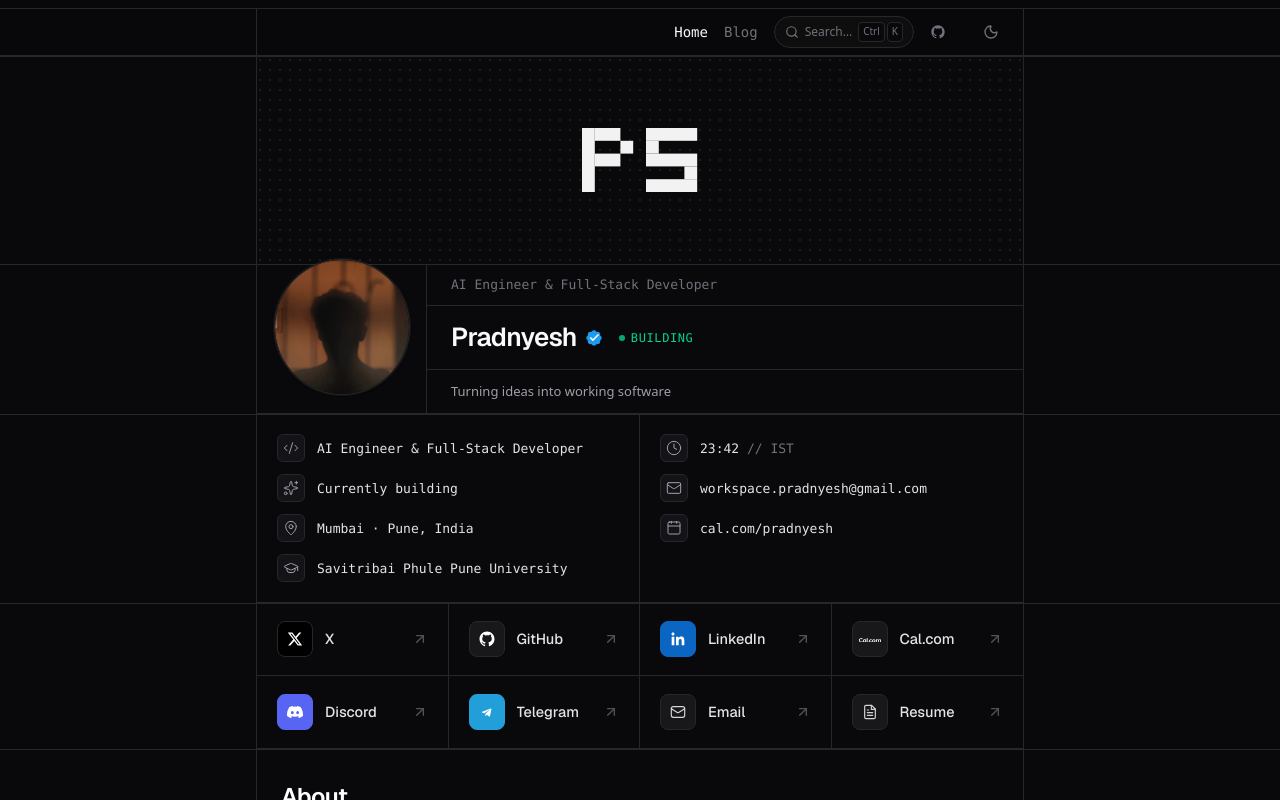
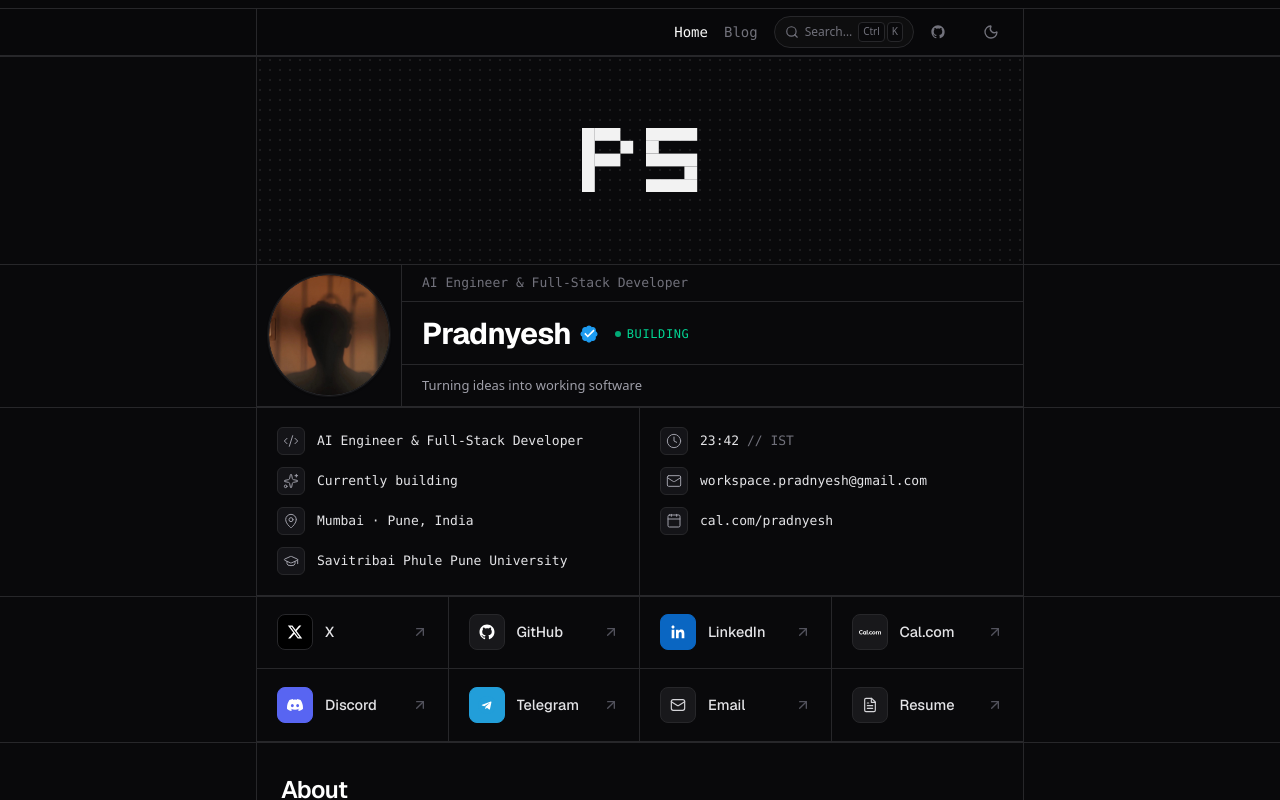
Before and after one commit to 25Pradnyesh/portfolio, a Next.js app: page / in a window 1280 px wide. Shown: the top 800 px of the page. Built offline with nearby package versions, Linux system fonts and the light colour scheme; no server answers.

Commit message:
Correct hero geometry: narrow PFP column, larger centered PFP, compact 3-row layout with tight padding

```diff
--- a/src/components/Overview.tsx
+++ b/src/components/Overview.tsx
@@ -44,16 +44,16 @@ export default function Overview() {
         </div>
       </div>
 
-      {/* 2. PROFILE ROW - Proportional Left PFP Column & Vertically Centered 3-Row Text Structure */}
-      <div className="screen-line-before grid grid-cols-1 sm:grid-cols-[160px_1fr] md:grid-cols-[170px_1fr] border-x border-b border-edge bg-[var(--background)]">
-        {/* Left Column: Large, prominently centered PFP filling the cell */}
-        <div className="border-b sm:border-b-0 sm:border-r border-edge flex items-center justify-center p-3 sm:p-3.5 relative">
-          <div className="size-28 sm:size-32 md:size-[136px] rounded-full border border-zinc-800 bg-zinc-950 relative -mt-5 sm:-mt-6 z-10 overflow-hidden select-none ring-1 ring-white/5 shadow-sm shrink-0">
+      {/* 2. PROFILE ROW - Proportional Left PFP Column & Compact 3-Row Identity Block */}
+      <div className="screen-line-before grid grid-cols-1 sm:grid-cols-[135px_1fr] md:grid-cols-[145px_1fr] border-x border-b border-edge bg-[var(--background)]">
+        {/* Left Column: Narrow column with large PFP occupying most of the cell */}
+        <div className="border-b sm:border-b-0 sm:border-r border-edge flex items-center justify-center p-2 sm:p-2.5">
+          <div className="size-24 sm:size-[114px] md:size-[122px] rounded-full border border-zinc-800 bg-zinc-950 overflow-hidden select-none ring-1 ring-white/5 shadow-sm shrink-0">
             <Image
               src={personal.profileImage}
               alt="Pradnyesh"
-              width={140}
-              height={140}
+              width={130}
+              height={130}
               className="size-full rounded-full object-cover pfp-image"
               style={{ filter: "none", opacity: 1 }}
               priority
@@ -61,21 +61,21 @@ export default function Overview() {
           </div>
         </div>
 
-        {/* Right Column: 3-Row Identity Structure with internal horizontal grid dividers */}
+        {/* Right Column: Compact 3-Row Identity Block with internal structural grid dividers */}
         <div className="flex flex-col justify-between min-w-0">
-          {/* Row 1: Role / Eyebrow */}
-          <div className="px-5 sm:px-6 py-2.5 sm:py-3 border-b border-edge flex items-center">
+          {/* Row 1: Role / Eyebrow (smallest / muted) */}
+          <div className="px-3.5 sm:px-4 md:px-5 py-2 sm:py-2.5 border-b border-edge flex items-center">
             <div className="font-mono text-xs sm:text-[13px] text-zinc-500 tracking-normal select-none">
               AI Engineer &amp; Full-Stack Developer
             </div>
           </div>
 
           {/* Row 2: Dominant Name + Verified Badge + Status */}
-          <div className="px-5 sm:px-6 py-3 sm:py-3.5 border-b border-edge flex items-center">
+          <div className="px-3.5 sm:px-4 md:px-5 py-2.5 sm:py-3 border-b border-edge flex items-center">
             <div className="flex flex-wrap items-center gap-2 sm:gap-2.5">
-              <h1 className="text-xl sm:text-2xl md:text-[26px] font-semibold tracking-tight text-zinc-50 flex items-center gap-2">
+              <h1 className="text-2xl sm:text-3xl md:text-[30px] font-bold tracking-tight text-white flex items-center gap-2">
                 <span>Pradnyesh</span>
-                <VerifiedBadge className="size-4 sm:size-4.5 text-[#1D9BF0] shrink-0 inline-block align-middle" />
+                <VerifiedBadge className="size-4.5 sm:size-5 text-[#1D9BF0] shrink-0 inline-block align-middle" />
               </h1>
               <span className="inline-flex items-center gap-1.5 text-[11px] sm:text-xs font-mono font-medium text-emerald-400 select-none tracking-wider ml-1 sm:ml-1.5">
                 <span className="size-1.5 rounded-full bg-emerald-400 animate-pulse shrink-0" />
@@ -84,8 +84,8 @@ export default function Overview() {
             </div>
           </div>
 
-          {/* Row 3: Tagline */}
-          <div className="px-5 sm:px-6 py-2.5 sm:py-3 flex items-center min-w-0">
+          {/* Row 3: Tagline (secondary) */}
+          <div className="px-3.5 sm:px-4 md:px-5 py-2 sm:py-2.5 flex items-center min-w-0">
             <p className="font-sans text-xs sm:text-[13px] text-zinc-400 select-none leading-normal truncate">
               Turning ideas into working software
             </p>
```
